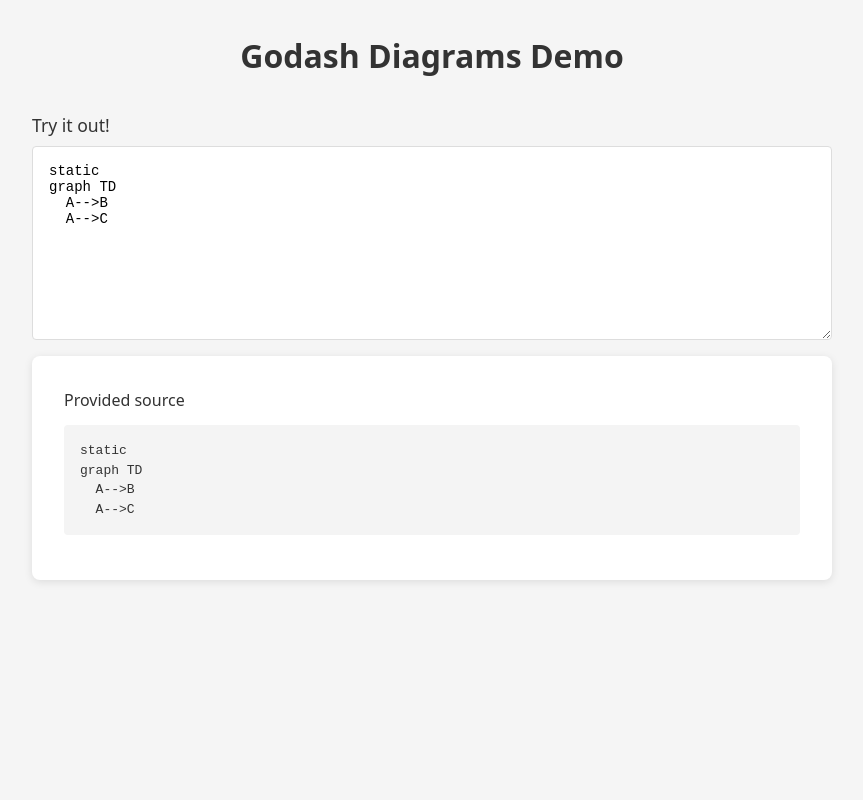
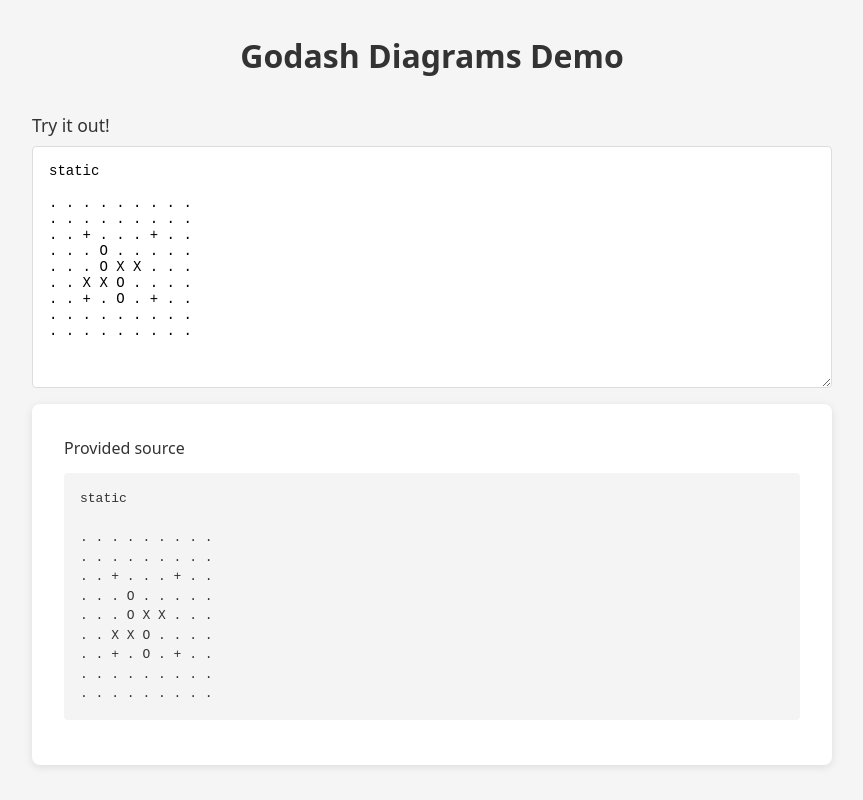
Before and after one commit to duckpunch/godash-diagrams, a website built with Vite: page index.html in a window 1280 px wide. Shown: the whole page, without its empty margins (208-1071 px from the left). Built offline with nearby package versions, Linux system fonts and the light colour scheme.

Commit message:
Static source

```diff
--- a/index.html
+++ b/index.html
@@ -9,7 +9,7 @@
   <body>
     <h1>Godash Diagrams Demo</h1>
     <label for="source-input">Try it out!</label>
-    <textarea id="source-input" rows="10" placeholder="Enter diagram source..."></textarea>
+    <textarea id="source-input" rows="13" placeholder="Enter diagram source..."></textarea>
     <div id="app"></div>
     <script type="module" src="/src/main.ts"></script>
   </body>
--- a/src/main.ts
+++ b/src/main.ts
@@ -5,7 +5,17 @@ import { init, version } from './lib/index'
 console.log(`Godash Diagrams v${version}`)
 
 const textarea = document.querySelector<HTMLTextAreaElement>('#source-input')!
-const initialSource = 'static\ngraph TD\n  A-->B\n  A-->C'
+const initialSource = `static
+
+. . . . . . . . .
+. . . . . . . . .
+. . + . . . + . .
+. . . O . . . . .
+. . . O X X . . .
+. . X X O . . . .
+. . + . O . + . .
+. . . . . . . . .
+. . . . . . . . .`
 
 // Set initial value
 textarea.value = initialSource
```
